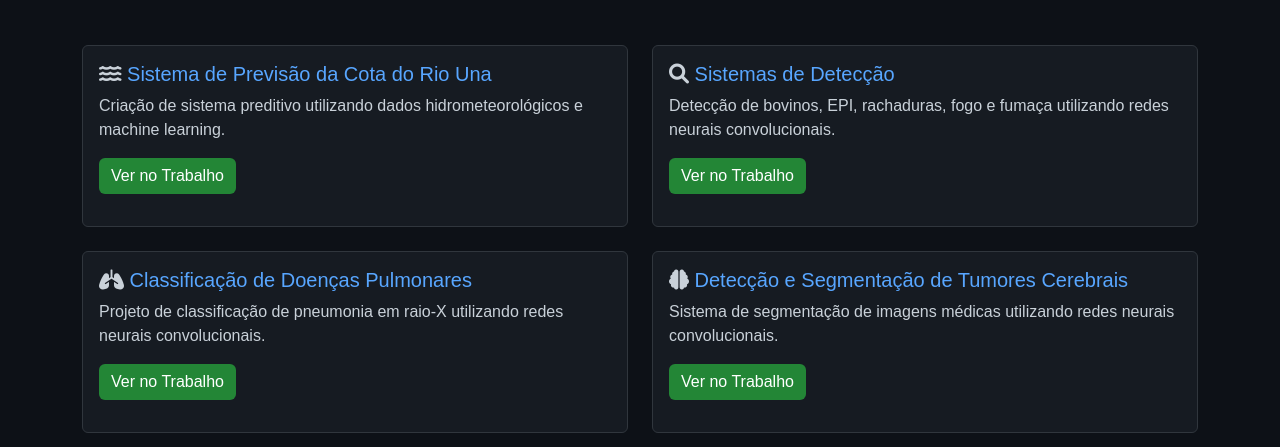
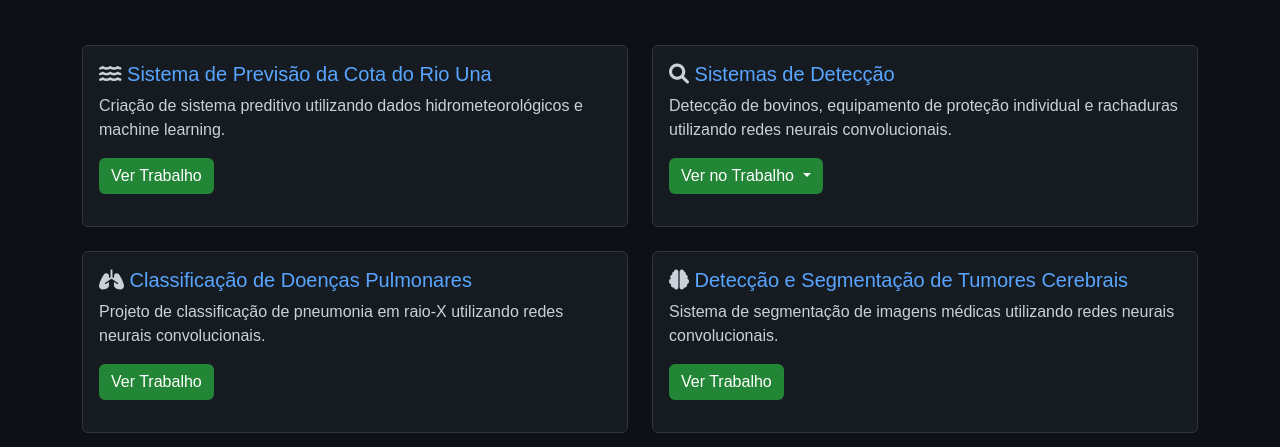
Before and after one commit to kauagabr/portfolio_links, a plain HTML site: page portfolio.html in a window 1280 px wide. Shown: the part 353-800 px from the top of the page. Drawn offline with nearby package versions, Linux system fonts and the light colour scheme.

Commit message:
Update portfolio.html

```diff
--- a/portfolio.html
+++ b/portfolio.html
@@ -71,6 +71,9 @@
         footer a:hover {
             color: #1f6feb;
         }
+        .dropdown:hover .dropdown-menu {
+            display: block;
+        }
         @media (min-width: 1200px) {
             .card-body {
                 height: 180px;
@@ -103,7 +106,7 @@
                     <div class="card-body">
                         <h5 class="card-title"><i class="fas fa-water"></i> Sistema de Previsão da Cota do Rio Una</h5>
                         <p class="card-text">Criação de sistema preditivo utilizando dados hidrometeorológicos e machine learning.</p>
-                        <a href="https://drive.google.com/file/d/1iZqAjoCakapFhBkC-ZmMvFjDLO-bpfth/view?usp=sharing" class="btn btn-primary">Ver no Trabalho</a>
+                        <a href="https://drive.google.com/file/d/1iZqAjoCakapFhBkC-ZmMvFjDLO-bpfth/view?usp=sharing" class="btn btn-primary">Ver Trabalho</a>
                     </div>
                 </div>
             </div>
@@ -111,8 +114,20 @@
                 <div class="card">
                     <div class="card-body">
                         <h5 class="card-title"><i class="fas fa-search"></i> Sistemas de Detecção</h5>
-                        <p class="card-text">Detecção de bovinos, EPI, rachaduras, fogo e fumaça utilizando redes neurais convolucionais.</p>
-                        <a href="#" class="btn btn-primary">Ver no Trabalho</a>
+                        <p class="card-text">Detecção de bovinos, equipamento de proteção individual e rachaduras utilizando redes neurais convolucionais.</p>
+
+                        <!-- Botão com submenu -->
+                        <div class="dropdown">
+                            <button class="btn btn-primary dropdown-toggle" type="button" id="dropdownMenuButton" data-bs-toggle="dropdown" aria-expanded="false">
+                                Ver no Trabalho
+                            </button>
+                            <ul class="dropdown-menu" aria-labelledby="dropdownMenuButton">
+                                <li><a class="dropdown-item" href="https://www.even3.com.br/anais/connepi-belem-2024/840189-utilizando-redes-neurais-convolucionais-para-deteccao-de-bovinos-em-tempo-real/">Detecção de Bovinos</a></li>
+                                <li><a class="dropdown-item" href="https://www.even3.com.br/anais/connepi-belem-2024/840178-utilizando-redes-neurais-convolucionais-para-deteccao-de-equipamento-de-protecao-individual-em-tempo-real/">Detecção de EPI</a></li>
+                                <li><a class="dropdown-item" href="https://www.even3.com.br/anais/connepi-belem-2024/840198-utilizando-redes-neurais-convolucionais-para-deteccao-de-rachaduras-em-obras-de-construcao-civil-em-tempo-real/">Detecção de Rachaduras</a></li>
+                            </ul>
+                        </div>
+
                     </div>
                 </div>
             </div>
@@ -121,7 +136,7 @@
                     <div class="card-body">
                         <h5 class="card-title"><i class="fas fa-lungs"></i> Classificação de Doenças Pulmonares</h5>
                         <p class="card-text">Projeto de classificação de pneumonia em raio-X utilizando redes neurais convolucionais.</p>
-                        <a href="https://docs.google.com/document/d/18WIP_Oflfq4va5QmLsjhrdmPK1iXaTYxwjjO-VnMck4/edit?usp=sharing" class="btn btn-primary">Ver no Trabalho</a>
+                        <a href="https://docs.google.com/document/d/18WIP_Oflfq4va5QmLsjhrdmPK1iXaTYxwjjO-VnMck4/edit?usp=sharing" class="btn btn-primary">Ver Trabalho</a>
                     </div>
                 </div>
             </div>
@@ -130,7 +145,7 @@
                     <div class="card-body">
                         <h5 class="card-title"><i class="fas fa-brain"></i> Detecção e Segmentação de Tumores Cerebrais</h5>
                         <p class="card-text">Sistema de segmentação de imagens médicas utilizando redes neurais convolucionais.</p>
-                        <a href="https://drive.google.com/drive/folders/1KlgHD8Ej1qObxw47uv_Sd4lim28U4dGw?usp=drive_link" class="btn btn-primary">Ver no Trabalho</a>
+                        <a href="https://drive.google.com/drive/folders/1KlgHD8Ej1qObxw47uv_Sd4lim28U4dGw?usp=drive_link" class="btn btn-primary">Ver Trabalho</a>
                     </div>
                 </div>
             </div>
@@ -139,7 +154,7 @@
                     <div class="card-body">
                         <h5 class="card-title"><i class="fas fa-chalkboard-teacher"></i> Sistema de Gerenciamento de Aulas</h5>
                         <p class="card-text">Desenvolvimento de interfaces e lógica de negócio para gestão de aulas.</p>
-                        <a href="https://github.com/kauagabr/Class-Management" class="btn btn-primary">Ver no Trabalho</a>
+                        <a href="https://github.com/kauagabr/Class-Management" class="btn btn-primary">Ver Trabalho</a>
                     </div>
                 </div>
             </div>
@@ -148,7 +163,6 @@
                     <div class="card-body">
                         <h5 class="card-title"><i class="fas fa-book"></i> Monitoria Acadêmica</h5>
                         <p class="card-text">Monitor de Lógica de Programação e Estatística, auxiliando alunos em exercícios e conceitos.</p>
-
                     </div>
                 </div>
             </div>
```
